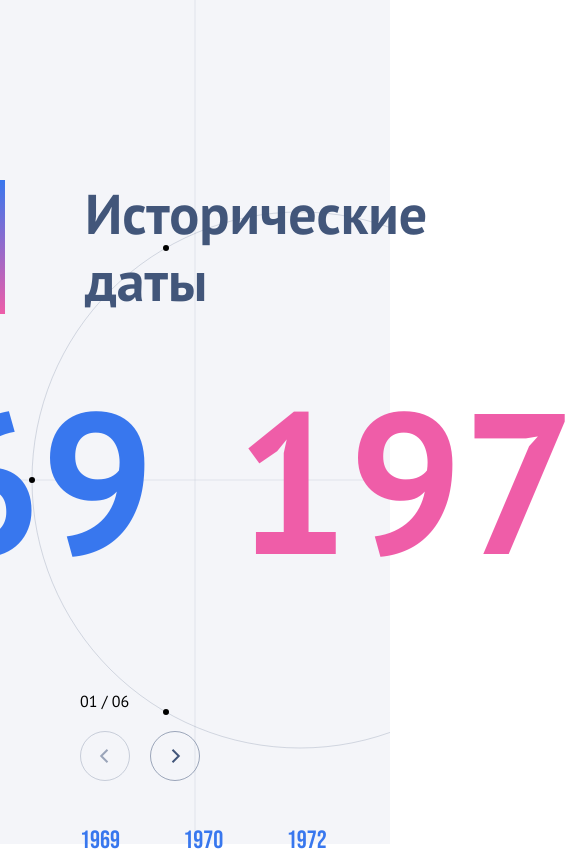
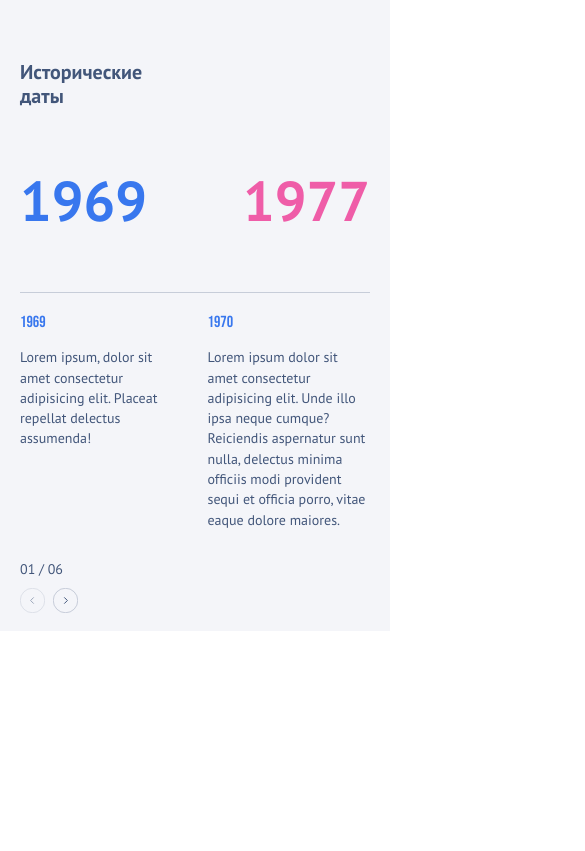
Before and after one commit to cetvrtak/stevo-tz-calendar, a React app: page / in a window 390 px wide. Shown: the top 851 px of the page, 585 px wide, since content can reach past the window. Built offline with nearby package versions, Linux system fonts and the light colour scheme.

Commit message:
Add mobile style

```diff
--- a/components/EventCard.scss
+++ b/components/EventCard.scss
@@ -26,3 +26,25 @@
     letter-spacing: 0%;
     text-align: left;
 }
+
+@media screen and (max-width: 1024px) {
+    .evt-year {
+        color: rgb(56, 119, 238);
+        font-family: Bebas Neue;
+        font-size: 16px;
+        font-weight: 400;
+        line-height: 120%;
+        letter-spacing: 0%;
+        text-align: left;
+        text-transform: uppercase;
+    }
+    .evt-desc {
+        color: rgb(66, 86, 122);
+        font-family: PT Sans;
+        font-size: 14px;
+        font-weight: 400;
+        line-height: 145%;
+        letter-spacing: 0%;
+        text-align: left;
+    }
+}
--- a/components/Navigation.scss
+++ b/components/Navigation.scss
@@ -13,9 +13,43 @@
     gap: 20px;
 }
 
+.navigation-text {
+    color: rgb(66, 86, 122);
+    font-family: PT Sans;
+    font-size: 14px;
+    font-weight: 400;
+    line-height: 18px;
+    letter-spacing: 0%;
+    text-align: left;
+}
+
 .navigation-arrows {
     display: flex;
     align-items: center;
     justify-content: center;
     gap: 20px;
 }
+
+@media screen and (max-width: 1024px) {
+    .navigation {
+        left: initial;
+        gap: 10px;
+        z-index: 2;
+    }
+    .navigation-text {
+        color: rgb(66, 86, 122);
+        font-family: PT Sans;
+        font-size: 14px;
+        font-weight: 400;
+        line-height: 18px;
+        letter-spacing: 0%;
+        text-align: left;
+    }
+    .navigation-arrows {
+        gap: 8px;
+    }
+    .navigation-arrows svg {
+        width: 25px;
+        height: 25px;
+    }
+}
--- a/components/Navigation.tsx
+++ b/components/Navigation.tsx
@@ -10,7 +10,7 @@ interface NavigationProps {
 const Navigation: React.FC<NavigationProps> = ({ selectedDot, dots, handleDotSelection }) => {
     return (
         <div className="navigation">
-            <span>0{selectedDot + 1} / 0{dots}</span>
+            <span className="navigation-text">0{selectedDot + 1} / 0{dots}</span>
 
             <div className="navigation-arrows">
                 <svg
--- a/components/YearCircle.scss
+++ b/components/YearCircle.scss
@@ -12,6 +12,15 @@
   position: absolute;
   top: 0;
   left: 0;
+  color: rgb(66, 86, 122);
+  font-size: 56px;
+  font-weight: 700;
+  line-height: 120%;
+  text-align: left;
+  max-width: 353px;
+  padding-left: 80px;
+  border-left: 5px solid;
+  border-image: linear-gradient(to bottom, #3877EE 0%, #EF5DA8 100%) 1;
 }
 
 .circle-svg {
@@ -45,6 +54,14 @@ g:hover .dot+text,
   display: flex;
 }
 
+.year-container {
+  position: absolute;
+  display: flex;
+  align-items: center;
+  justify-content: center;
+  gap: 64px;
+}
+
 .year-text {
   position: absolute;
   font-size: 200px;
@@ -63,3 +80,56 @@ g:hover .dot+text,
     margin-left: 535px;
   }
 }
+
+@media screen and (max-width: 1024px) {
+  .year-circle-container {
+    flex-direction: column;
+    align-items: flex-start;
+    gap: 56px;
+    position: initial;
+  }
+  .year-title {
+    color: rgb(66, 86, 122);
+    font-family: PT Sans;
+    font-size: 20px;
+    font-weight: 700;
+    line-height: 120%;
+    letter-spacing: 0%;
+    text-align: left;
+    padding-left: 0;
+    border: none;
+    max-width: 123px;
+  }
+
+  .circle-svg {
+    display: none;
+  }
+
+  .year-title,
+  .year-text,
+  .navigation {
+    position: initial;
+  }
+
+  .year-container {
+    width: 100%;
+    position: initial;
+    justify-content: space-between;
+    gap: 0;
+    border-bottom: 1px solid rgb(199, 205, 217);
+    padding-bottom: 56px;
+  }
+
+  .year-text {
+    font-family: PT Sans;
+    font-size: 56px;
+    font-weight: 700;
+    line-height: 72px;
+    letter-spacing: -2%;
+    text-align: left;
+  }
+  .year-text.from-year,
+  .year-text.to-year {
+    margin: 0;
+  }
+}
--- a/components/YearCircle.tsx
+++ b/components/YearCircle.tsx
@@ -237,9 +237,6 @@ const YearCircle: React.FC = () => {
       <div className="year-circle-container">
         <h1 className='year-title'>Исторические даты</h1>
 
-        {/* From Year */}
-        <div className="year-text from-year">{fromYear}</div>
-
         {/* Circle and Dots */}
         <svg className="circle-svg" width="600" height="600">
           {/* Circle */}
@@ -277,8 +274,10 @@ const YearCircle: React.FC = () => {
           ))}
         </svg>
 
-        {/* To Year */}
-        <div className="year-text to-year">{toYear}</div>
+        <div className="year-container">
+          <div className="year-text from-year">{fromYear}</div>
+          <div className="year-text to-year">{toYear}</div>
+        </div>
 
         {/* Navigation */}
         <Navigation selectedDot={selectedDot} dots={dots} handleDotSelection={setSelectedDot} />
--- a/components/YearSwiper.scss
+++ b/components/YearSwiper.scss
@@ -27,3 +27,9 @@
     box-shadow: 0px 0px 15px 0px rgba(56, 119, 238, 0.1);
     border-radius: 50%;
 }
+
+@media screen and (max-width: 1024px) {
+    .swiper {
+        padding: 20px 0 88px;
+    }
+}
--- a/components/YearSwiper.tsx
+++ b/components/YearSwiper.tsx
@@ -19,9 +19,16 @@ const YearSwiper: React.FC<YearSwiperProps> = ({ events }) => {
     return (
         <Swiper
             modules={[Navigation]}
-            spaceBetween={80}
-            slidesPerView={3}
-            navigation
+            spaceBetween={25}
+            slidesPerView={2}
+            navigation={false}
+            breakpoints={{
+                1024: {
+                  slidesPerView: 3,
+                  spaceBetween: 80,
+                  navigation: true,
+                },
+              }}
         >
             {events.map((e) => (
                 <SwiperSlide key={e.year}>
--- a/src/App.scss
+++ b/src/App.scss
@@ -22,7 +22,6 @@ body {
 
 .container {
     width: 100%;
-    height: 100vh;
     max-width: 1440px;
     padding: 170px 0 104px;
 }
@@ -31,14 +30,13 @@ body {
     position: relative;
 }
 
-h1 {
-    color: rgb(66, 86, 122);
-    font-size: 56px;
-    font-weight: 700;
-    line-height: 120%;
-    text-align: left;
-    max-width: 353px;
-    padding-left: 80px;
-    border-left: 5px solid;
-    border-image: linear-gradient(to bottom, #3877EE 0%, #EF5DA8 100%) 1;
+@media screen and (max-width: 1024px) {
+    #root {
+        background: rgb(244, 245, 249);
+    }
+
+    .container {
+        padding: 60px 20px 13px;
+        position: relative;
+    }
 }
```
